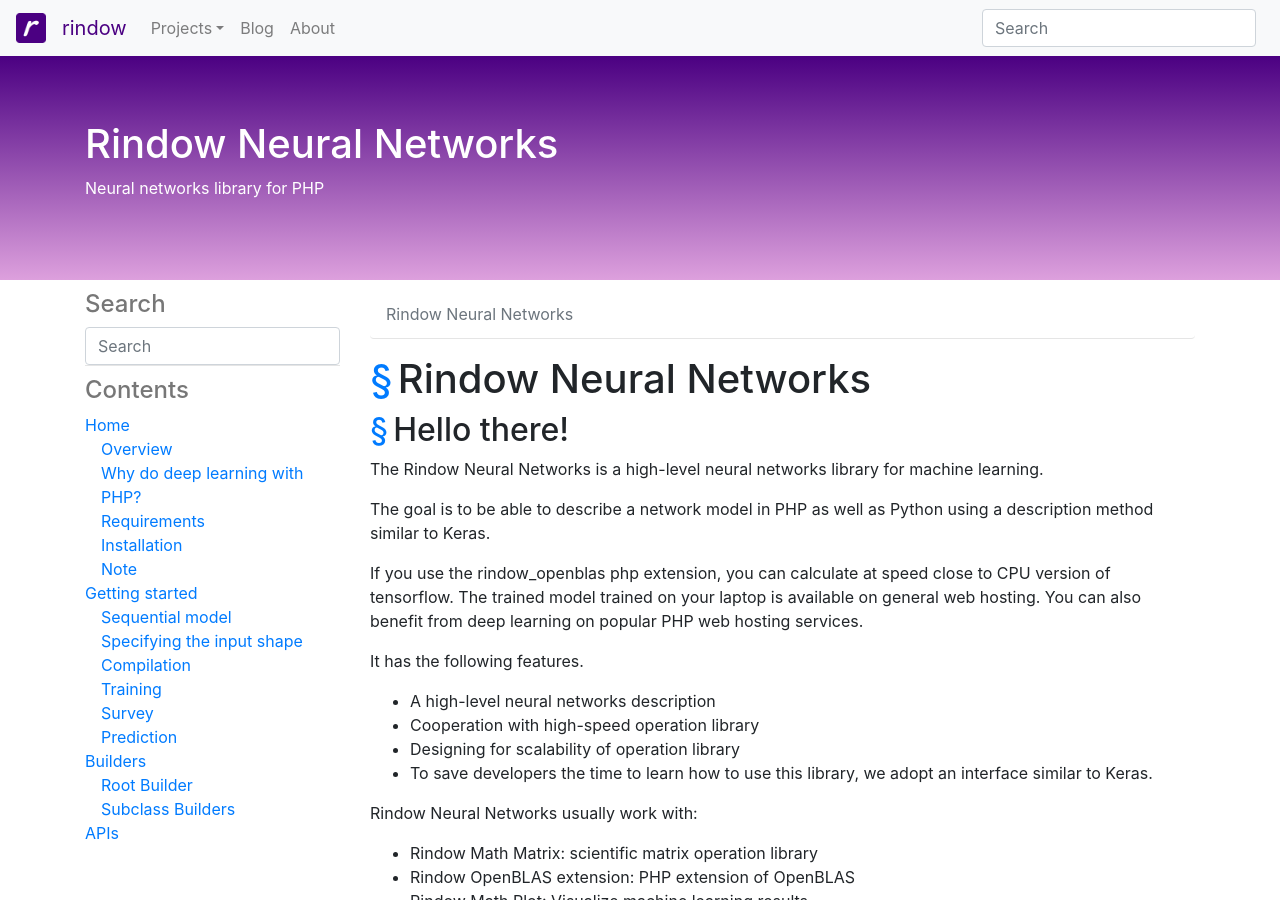
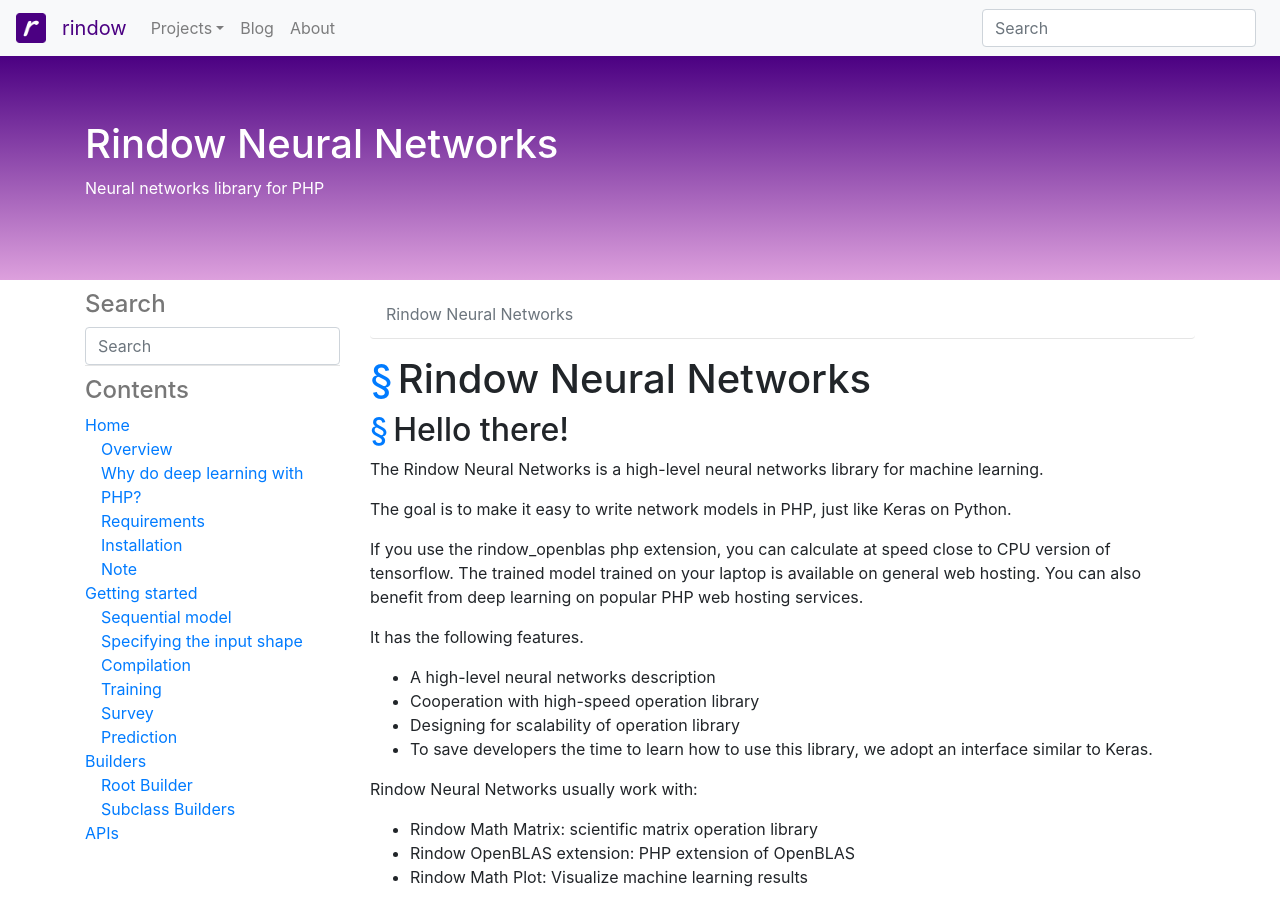
Before and after one commit to yuichiis/rindow.github.io, a Jekyll site: the page built from _neuralnetworks/index.md, in a window 1280 px wide and 900 px high. Built offline with Jekyll 4.4.1, drawn with Linux system fonts in a browser that asks for light colours.

Commit message:
update index.md

```diff
--- a/_neuralnetworks/index.md
+++ b/_neuralnetworks/index.md
@@ -10,8 +10,7 @@ Hello there!
 
 The Rindow Neural Networks is a high-level neural networks library for machine learning.
 
-The goal is to be able to describe a network model in PHP as well as Python
-using a description method similar to Keras.
+The goal is to make it easy to write network models in PHP, just like Keras on Python.
 
 If you use the rindow_openblas php extension,
 you can calculate at speed close to CPU version of tensorflow.
```
